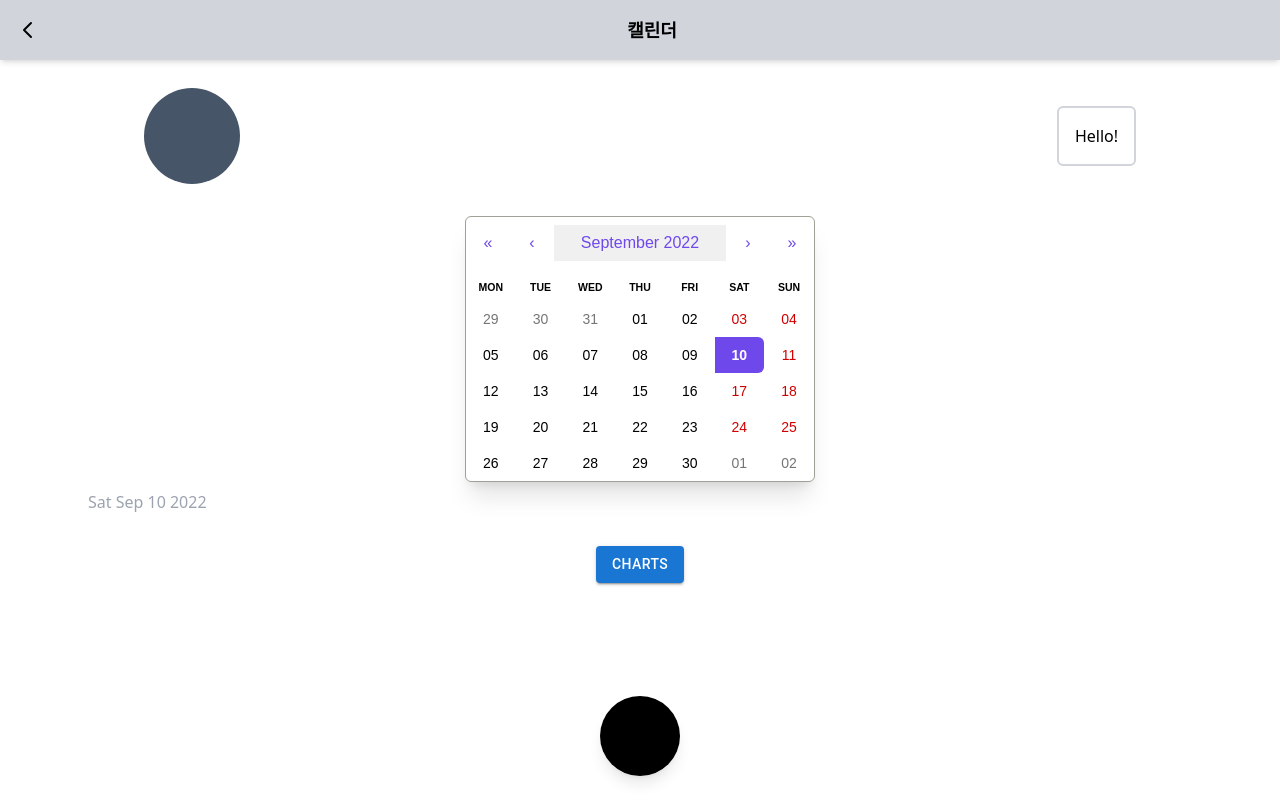
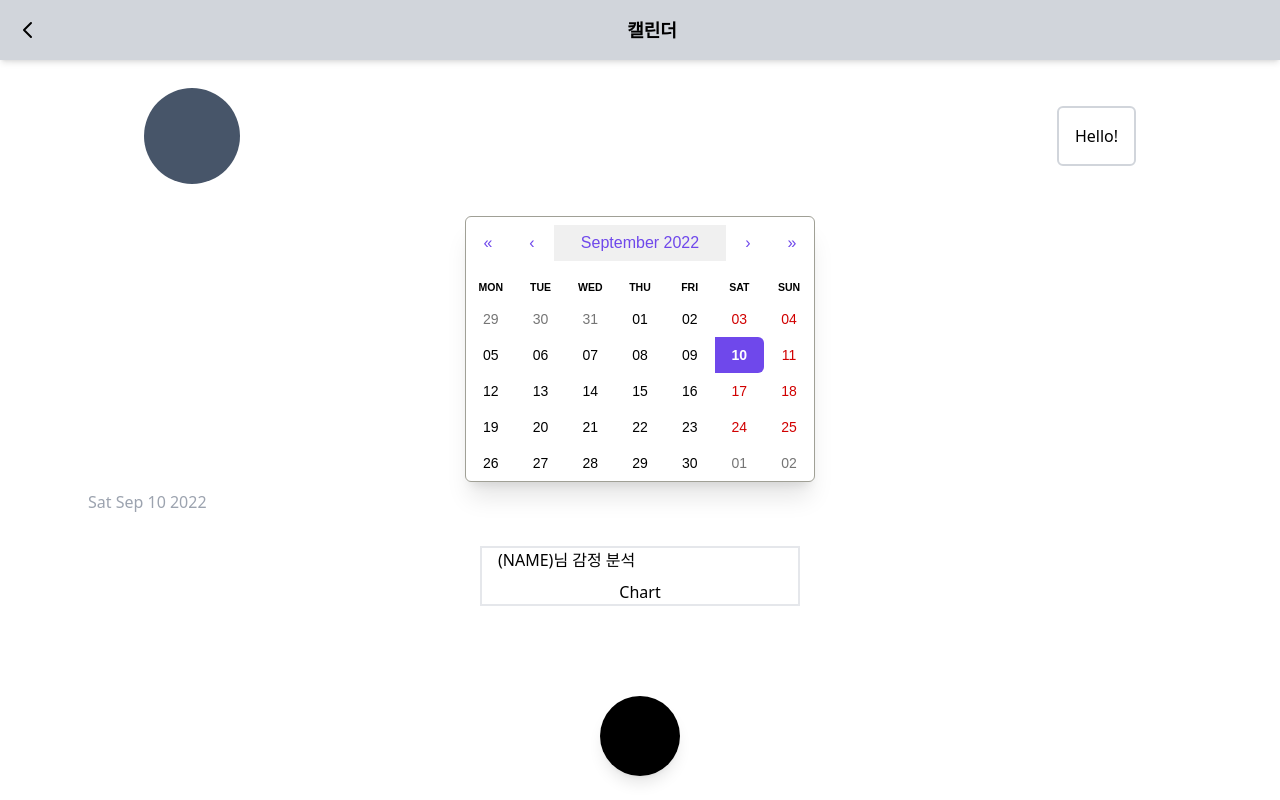
Before and after one commit to PUE-AI-ChatBot/PUE-FE, a Next.js app: page /calender in a window 1280 px wide. Built offline with nearby package versions, Linux system fonts and the light colour scheme.

Commit message:
feature/Calendar charts container

```diff
--- a/pages/calender/index.tsx
+++ b/pages/calender/index.tsx
@@ -115,6 +115,7 @@ const CalenderContainer = styled.div`
   }
 `;
 
+const ChartWrapper = styled.div``;
 const CalenderPage: NextPage = () => {
   const [value, setDate] = useState(new Date());
   // SSR을 위한 state와 useEffect
@@ -145,7 +146,10 @@ const CalenderPage: NextPage = () => {
             {value.toDateString()}
           </span>
         </CalenderContainer>
-        <Button variant="contained"> Charts </Button>
+        <ChartWrapper className="flex flex-col items-center border-2 w-80 px-4 space-y-2">
+          <span className="self-start"> (NAME)님 감정 분석</span>
+          <div> Chart </div>
+        </ChartWrapper>
       </Wrapper>
     </Layout>
   );
```
